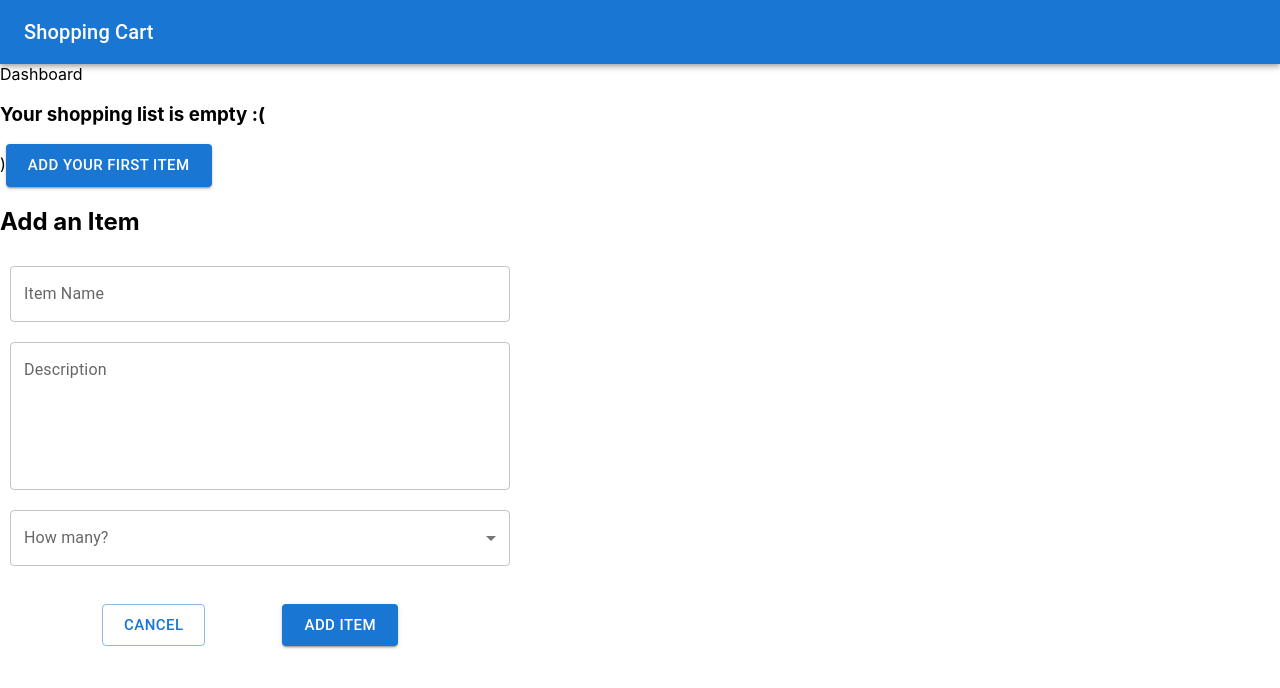
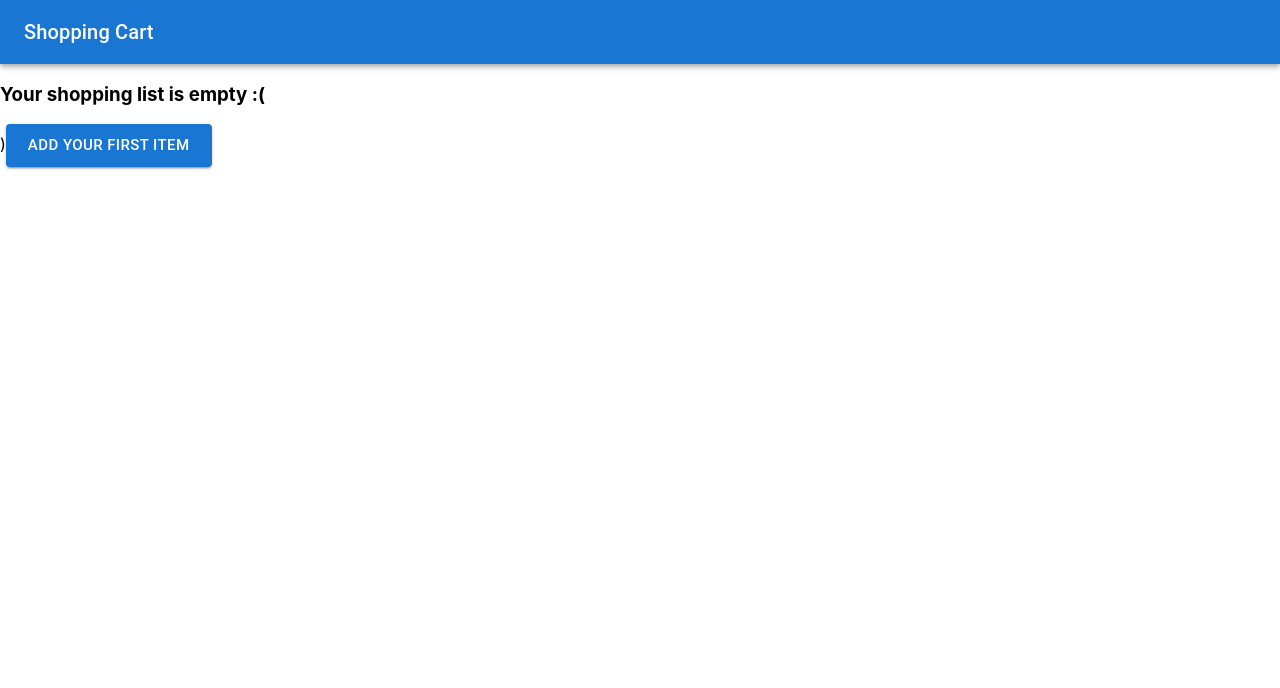
Before and after one commit to dsypien/shopping-list, a React (Create React App) app in the folder client/: page / in a window 1280 px wide. Shown: the top 688 px of the page. Built offline with nearby package versions, Linux system fonts and the light colour scheme.

Commit message:
Add routing to app

```diff
--- a/client/package.json
+++ b/client/package.json
@@ -14,6 +14,7 @@
     "react": "^17.0.2",
     "react-dom": "^17.0.2",
     "react-redux": "^7.2.6",
+    "react-router-dom": "^6.2.1",
     "react-scripts": "5.0.0",
     "redux": "^4.1.2",
     "redux-logger": "^3.0.6",
--- a/client/src/App.js
+++ b/client/src/App.js
@@ -1,12 +1,25 @@
 import Nav from "./components/Nav";
 import Dashboard from "./components/Dashboard";
+import AddItem from "./components/AddItem";
+import EditItem from "./components/EditItem";
+import {
+  BrowserRouter as Router,
+  Routes,
+  Route
+} from "react-router-dom"
 
 function App() {
   return (
-    <div className="App">
-      <Nav title="Shopping Cart"/>
-      <Dashboard />
-    </div>
+    <Router>
+      <div className="App">
+        <Nav title="Shopping Cart"/>
+        <Routes>
+          <Route path="/" exact element={<Dashboard />}/>
+          <Route path="/add" element={<AddItem />}/>
+          <Route path="/edit/:id" element={<EditItem />}/>
+        </Routes>
+      </div>
+    </Router>
   );
 }
 
--- a/client/src/components/Dashboard.js
+++ b/client/src/components/Dashboard.js
@@ -17,9 +17,7 @@ const Dashboard = (props) => {
 
    return (
       <div className="dashboard">
-         Dashboard
          {renderDashboard()}
-         <AddItem />
       </div>
    )
 }
```
Also changed, not shown: 1 other file (tests, documents, lock files or other folders).
